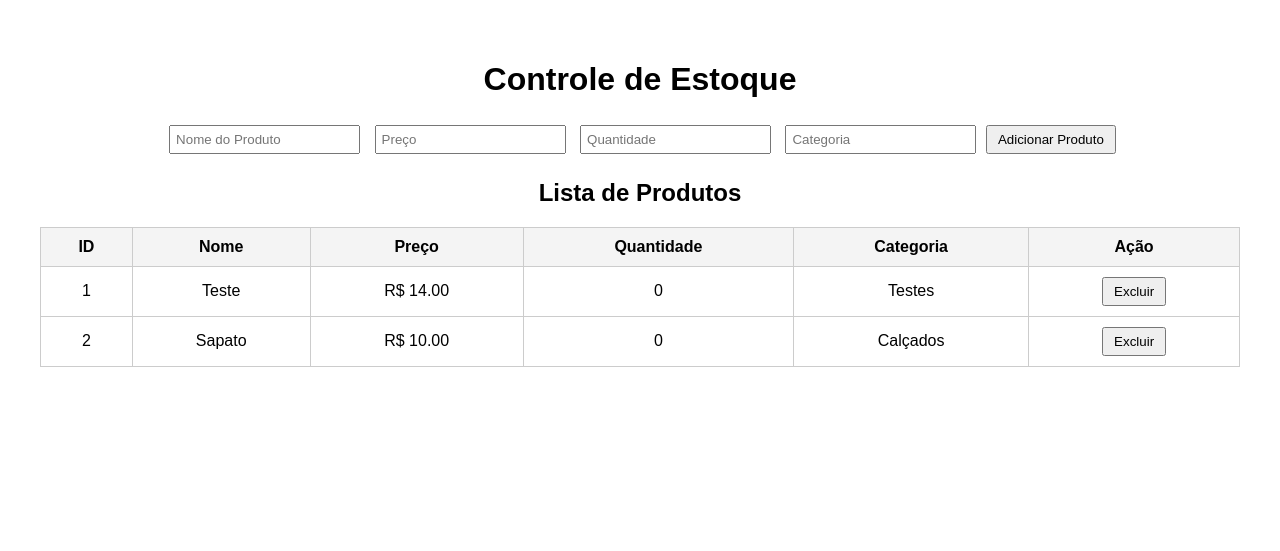
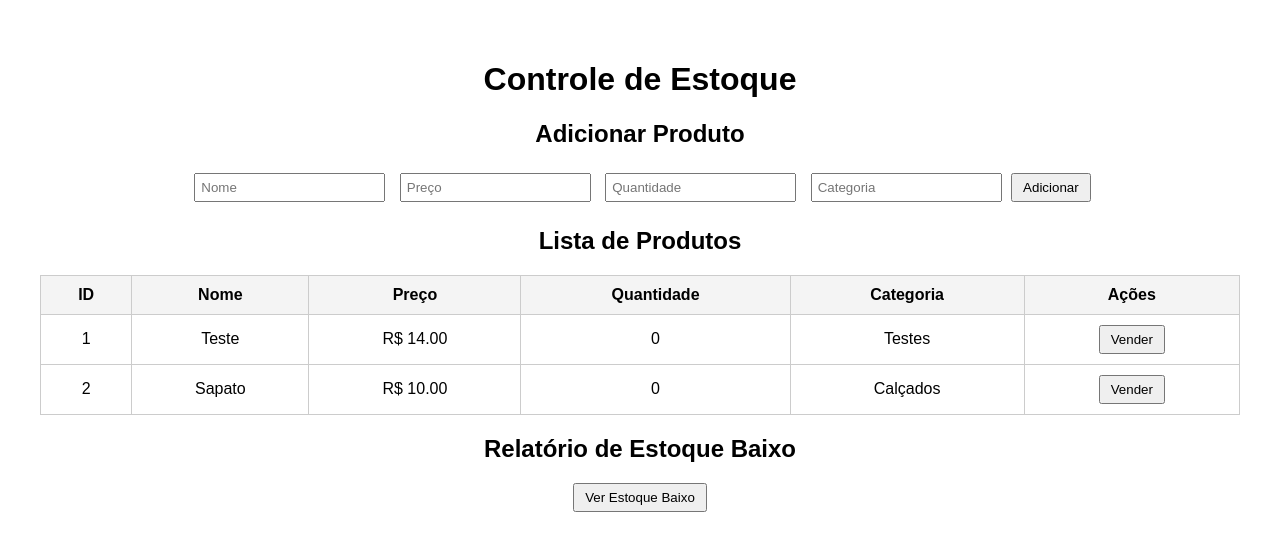
Before and after one commit to Saulog3/controle_estoque_belissima, a Flask app: page / in a window 1280 px wide. Shown: the top 551 px of the page. Run offline with Flask 3, Linux system fonts and the light colour scheme; data comes from the database, SQL or seed files in the repository; both versions use the stored data as it was after the commit.

Commit message:
Update 6

```diff
--- a/app.py
+++ b/app.py
@@ -3,38 +3,29 @@ import sqlite3
 
 app = Flask(__name__)
 
-def criar_tabela():
+# Criar tabela se não existir
+def init_db():
     conn = sqlite3.connect("estoque.db")
     cursor = conn.cursor()
-    cursor.execute("""
-        CREATE TABLE IF NOT EXISTS produtos (
-            id INTEGER PRIMARY KEY AUTOINCREMENT,
-            nome TEXT NOT NULL,
-            preco REAL NOT NULL,
-            quantidade INTEGER NOT NULL,
-            categoria TEXT
-        )
-    """)
+    cursor.execute('''CREATE TABLE IF NOT EXISTS produtos (
+                      id INTEGER PRIMARY KEY AUTOINCREMENT,
+                      nome TEXT NOT NULL,
+                      preco REAL NOT NULL,
+                      quantidade INTEGER NOT NULL,
+                      categoria TEXT)''')
     conn.commit()
     conn.close()
 
-@app.route("/")
+init_db()
+
+# Rota para exibir a página inicial
+@app.route('/')
 def index():
     return render_template("index.html")
 
-@app.route("/produtos", methods=["POST"])
-def adicionar_produto():
-    data = request.json
-    conn = sqlite3.connect("estoque.db")
-    cursor = conn.cursor()
-    cursor.execute("INSERT INTO produtos (nome, preco, quantidade, categoria) VALUES (?, ?, ?, ?)",
-                   (data["nome"], data["preco"], data["quantidade"], data.get("categoria", "")))
-    conn.commit()
-    conn.close()
-    return jsonify({"mensagem": "Produto adicionado com sucesso!"}), 201
-
-@app.route("/produtos", methods=["GET"])
-def listar_produtos():
+# Rota para obter lista de produtos
+@app.route('/produtos', methods=['GET'])
+def get_produtos():
     conn = sqlite3.connect("estoque.db")
     cursor = conn.cursor()
     cursor.execute("SELECT * FROM produtos")
@@ -42,15 +33,54 @@ def listar_produtos():
     conn.close()
     return jsonify(produtos)
 
-@app.route("/produtos/<int:id>", methods=["DELETE"])
-def deletar_produto(id):
+# Rota para adicionar um produto
+@app.route('/produtos', methods=['POST'])
+def add_produto():
+    data = request.json
+    nome = data.get("nome")
+    preco = data.get("preco")
+    quantidade = data.get("quantidade")
+    categoria = data.get("categoria")
+
+    if not nome or preco is None or quantidade is None:
+        return jsonify({"erro": "Dados inválidos!"}), 400
+
     conn = sqlite3.connect("estoque.db")
     cursor = conn.cursor()
-    cursor.execute("DELETE FROM produtos WHERE id = ?", (id,))
+    cursor.execute("INSERT INTO produtos (nome, preco, quantidade, categoria) VALUES (?, ?, ?, ?)",
+                   (nome, preco, quantidade, categoria))
     conn.commit()
     conn.close()
-    return jsonify({"mensagem": "Produto removido com sucesso!"})
 
-if __name__ == "__main__":
-    criar_tabela()
+    return jsonify({"mensagem": "Produto adicionado com sucesso!"})
+
+# Rota para vender um produto (diminuir a quantidade)
+@app.route('/vender/<int:produto_id>', methods=['POST'])
+def vender_produto(produto_id):
+    conn = sqlite3.connect("estoque.db")
+    cursor = conn.cursor()
+    cursor.execute("SELECT quantidade FROM produtos WHERE id = ?", (produto_id,))
+    produto = cursor.fetchone()
+
+    if produto and produto[0] > 0:
+        nova_quantidade = produto[0] - 1
+        cursor.execute("UPDATE produtos SET quantidade = ? WHERE id = ?", (nova_quantidade, produto_id))
+        conn.commit()
+        conn.close()
+        return jsonify({"mensagem": "Venda realizada com sucesso!"})
+
+    conn.close()
+    return jsonify({"erro": "Estoque insuficiente!"}), 400
+
+# Rota para obter relatório de estoque baixo
+@app.route('/estoque_baixo', methods=['GET'])
+def estoque_baixo():
+    conn = sqlite3.connect("estoque.db")
+    cursor = conn.cursor()
+    cursor.execute("SELECT * FROM produtos WHERE quantidade < 5")
+    produtos = cursor.fetchall()
+    conn.close()
+    return render_template("estoque_baixo.html", produtos=produtos)
+
+if __name__ == '__main__':
     app.run(debug=True)
--- a/static/script.js
+++ b/static/script.js
@@ -1,53 +1,70 @@
-document.addEventListener("DOMContentLoaded", () => {
-    carregarProdutos();
+document.addEventListener("DOMContentLoaded", function () {
+    const formProduto = document.getElementById("form-produto");
+    const tabelaProdutos = document.getElementById("tabela-produtos");
+    const estoqueBaixoLista = document.getElementById("estoque-baixo");
 
-    document.getElementById("produtoForm").addEventListener("submit", function (e) {
-        e.preventDefault();
-        adicionarProduto();
-    });
-});
-
+    // Função para carregar produtos na tabela
     function carregarProdutos() {
         fetch("/produtos")
             .then(response => response.json())
-        .then(data => {
-            const lista = document.getElementById("produtoLista");
-            lista.innerHTML = "";
-            data.forEach(produto => {
-                const row = document.createElement("tr");
-                row.innerHTML = `
+            .then(produtos => {
+                tabelaProdutos.innerHTML = "";
+                produtos.forEach(produto => {
+                    let linha = `<tr>
                         <td>${produto[0]}</td>
                         <td>${produto[1]}</td>
                         <td>R$ ${produto[2].toFixed(2)}</td>
                         <td>${produto[3]}</td>
-                    <td>${produto[4]}</td>
-                    <td><button onclick="deletarProduto(${produto[0]})">Excluir</button></td>
-                `;
-                lista.appendChild(row);
+                        <td>${produto[4] || "-"}</td>
+                        <td><button onclick="venderProduto(${produto[0]})">Vender</button></td>
+                    </tr>`;
+                    tabelaProdutos.innerHTML += linha;
                 });
             });
     }
 
-function adicionarProduto() {
-    const nome = document.getElementById("nome").value;
-    const preco = parseFloat(document.getElementById("preco").value);
-    const quantidade = parseInt(document.getElementById("quantidade").value);
-    const categoria = document.getElementById("categoria").value;
+    // Função para adicionar um produto
+    formProduto.addEventListener("submit", function (event) {
+        event.preventDefault();
+        const produto = {
+            nome: document.getElementById("nome").value,
+            preco: parseFloat(document.getElementById("preco").value),
+            quantidade: parseInt(document.getElementById("quantidade").value),
+            categoria: document.getElementById("categoria").value
+        };
 
         fetch("/produtos", {
             method: "POST",
             headers: { "Content-Type": "application/json" },
-        body: JSON.stringify({ nome, preco, quantidade, categoria })
-    })
+            body: JSON.stringify(produto)
+        }).then(response => response.json())
+          .then(() => {
+              formProduto.reset();
+              carregarProdutos();
+          });
+    });
+
+    // Função para vender um produto
+    window.venderProduto = function (id) {
+        fetch(`/vender/${id}`, { method: "POST" })
             .then(response => response.json())
-    .then(() => {
+            .then(() => carregarProdutos())
+            .catch(error => console.error("Erro ao vender produto:", error));
+    };
+
+    // Função para carregar estoque baixo
+    window.carregarEstoqueBaixo = function () {
+        fetch("/estoque_baixo")
+            .then(response => response.json())
+            .then(produtos => {
+                estoqueBaixoLista.innerHTML = "";
+                produtos.forEach(produto => {
+                    let item = `<li>${produto[1]} - Apenas ${produto[3]} unidades!</li>`;
+                    estoqueBaixoLista.innerHTML += item;
+                });
+            });
+    };
+
+    // Carregar produtos ao iniciar a página
     carregarProdutos();
-        document.getElementById("produtoForm").reset();
 });
-}
-
-function deletarProduto(id) {
-    fetch(`/produtos/${id}`, { method: "DELETE" })
-    .then(response => response.json())
-    .then(() => carregarProdutos());
-}
--- a/templates/index.html
+++ b/templates/index.html
@@ -4,21 +4,25 @@
     <meta charset="UTF-8">
     <meta name="viewport" content="width=device-width, initial-scale=1.0">
     <title>Controle de Estoque</title>
-    <link rel="stylesheet" href="{{ url_for('static', filename='style.css') }}">
+    <script defer src="/static/script.js"></script>
+    <link rel="stylesheet" href="/static/style.css">
 </head>
 <body>
     <h1>Controle de Estoque</h1>
 
-    <form id="produtoForm">
-        <input type="text" id="nome" placeholder="Nome do Produto" required>
+    <!-- Formulário para adicionar produto -->
+    <h2>Adicionar Produto</h2>
+    <form id="form-produto">
+        <input type="text" id="nome" placeholder="Nome" required>
         <input type="number" id="preco" placeholder="Preço" required>
         <input type="number" id="quantidade" placeholder="Quantidade" required>
         <input type="text" id="categoria" placeholder="Categoria">
-        <button type="submit">Adicionar Produto</button>
+        <button type="submit">Adicionar</button>
     </form>
 
+    <!-- Tabela de produtos -->
     <h2>Lista de Produtos</h2>
-    <table>
+    <table border="1">
         <thead>
             <tr>
                 <th>ID</th>
@@ -26,14 +30,19 @@
                 <th>Preço</th>
                 <th>Quantidade</th>
                 <th>Categoria</th>
-                <th>Ação</th>
+                <th>Ações</th>
             </tr>
         </thead>
-        <tbody id="produtoLista">
-            <!-- Os produtos serão carregados aqui -->
+        <tbody id="tabela-produtos">
+            <!-- Produtos serão carregados aqui via JS -->
         </tbody>
     </table>
 
-    <script src="{{ url_for('static', filename='script.js') }}"></script>
+    <!-- Relatório de estoque baixo -->
+    <h2>Relatório de Estoque Baixo</h2>
+    <button onclick="carregarEstoqueBaixo()">Ver Estoque Baixo</button>
+    <ul id="estoque-baixo">
+        <!-- Produtos com estoque baixo aparecerão aqui -->
+    </ul>
 </body>
 </html>
```
Also changed, not shown: estoque.db. Lines whose indentation alone changed are shown as unchanged.
